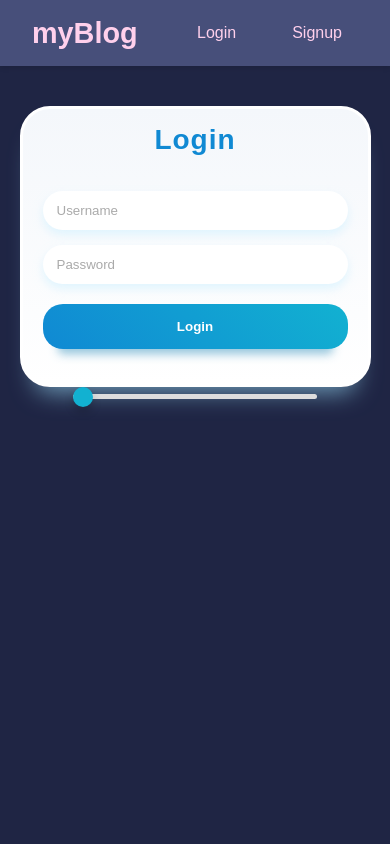
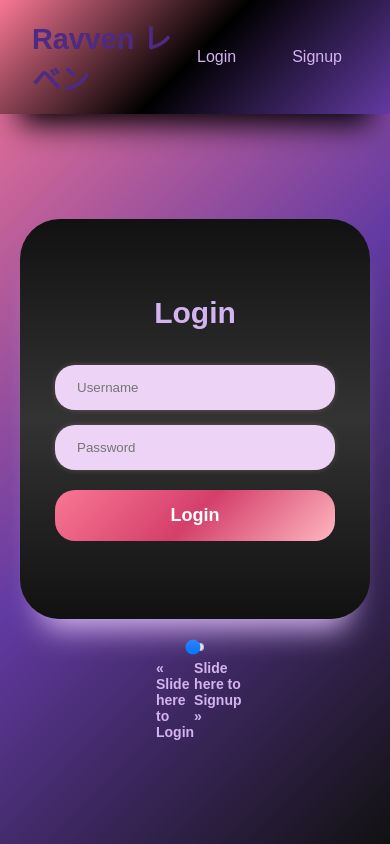
Before and after one commit to dab07/Ravven, a React Native app in the folder ui/: screen /login in a window 390 px wide. Built offline with nearby package versions, Linux system fonts and the light colour scheme; no server answers.

Commit message:
add login, signup css profile verification crashes

```diff
--- a/ui/src/App.tsx
+++ b/ui/src/App.tsx
@@ -15,8 +15,8 @@ const App = () => {
                 <Routes>
                     <Route path="/" element={<Layout />}>
                         <Route index element={<IndexPage />} />
-                        <Route path="/login" element={<Login str="Login" />} />
-                        <Route path="/signup" element={<Signup str="Signup" />} />
+                        <Route path="/login" element={<Login />} />
+                        <Route path="/signup" element={<Signup />} />
                         <Route path="/createpost" element={<CreatePost/>}/>
                     </Route>
                 </Routes>
--- a/ui/src/Components/Blogs.tsx
+++ b/ui/src/Components/Blogs.tsx
@@ -7,7 +7,7 @@ const Blogs = ({ post } : {post : Post | null} ) => {
         return null;
     }
 
-    console.log("Post data:", post); // Debug log to see what we're receiving
+    console.log("Post data:", post);
 
     return (
         <div className="blogs">
--- a/ui/src/Components/Headers.tsx
+++ b/ui/src/Components/Headers.tsx
@@ -1,63 +1,58 @@
-import React, {useEffect, useState} from "react";
-import { Link } from "react-router-dom";
+import React, { useEffect } from "react";
+import { Link, useLocation, useNavigate } from "react-router-dom";
 import '../css/App.css';
-
-interface Profile {
-    username: string;
-}
+import { useAuth } from "../Context/AuthContext";
 
 const Headers = () => {
-    const [profile, setProfile] = useState<Profile | null>(null);
+    const location = useLocation();
+    const navigate = useNavigate();
+    const { isAuthenticated, user, logout , refreshProfile} = useAuth();
 
-    useEffect(() => {
-        fetch('http://localhost:3000/profile', {
-            method : 'GET',
-            credentials: 'include',
-            headers: {
-                'Content-Type': 'application/json'
-            }
-        })
-            .then(response => {
-                if (!response.ok) {
-                    throw new Error('Network response was not ok');
-                }
-                return response.json();
-            })
-            .then((data: Profile) => {
-                setProfile(data);
-            })
-            .catch(error => {
-                console.error('Error fetching profile:', error);
-            });
-    }, []);
+    // const getProfile = async () => {
+    //     const token = localStorage.getItem('token');
+    //     try {
+    //         const response = await fetch("http://localhost:3000/profile", {
+    //             method: "GET",
+    //             headers: {
+    //                 "Content-Type": "application/json",
+    //                 "Authorization": token ? `Bearer ${token}` : ''
+    //             },
+    //             credentials: "include",
+    //         });
+    //         if (response.ok) {
+    //             const data = await response.json();
+    //             return data;
+    //         } else {
+    //             console.error("Network response was not ok");
+    //         }
+    //     } catch(error) {
+    //         console.error('Error fetching profile:', error);
+    //     }
+    // };
 
-    const logout = () => {
-        fetch('http://localhost:3000/logout', {
-            method: 'POST',
-            credentials: 'include',
-        })
-            .then(() => {
-                setProfile(null);
-            })
-            .catch(error => {
-                console.error('Error logging out:', error);
-            });
+    // useEffect(() => {
+    //     refreshProfile();
+    // }, [location]);
+
+    const handleLogout = () => {
+        logout();
+        navigate('/');
     };
 
     return (
         <div className="header">
-            <Link to="/" className="logo">myBlog</Link>
+            <Link to="/" className="logo">Ravven レベン</Link>
             <div className="nav">
-                {profile ? (
+                {isAuthenticated && user ? (
                     <>
-                        <p>Welcome, {profile.username}</p>
-                        <Link to ='/createpost'>Create Post</Link>
-                        <button onClick={logout}>Logout</button>
+                        <p>Welcome, {user.username}</p>
+                        <Link to='/createpost'>Create Post</Link>
+                        <button onClick={handleLogout}>Logout</button>
                     </>
                 ) : (
                     <>
-                        <Link to="/login" >Login</Link>
-                        <Link to="/signup" >Signup</Link>
+                        <Link to="/login">Login</Link>
+                        <Link to="/signup">Signup</Link>
                     </>
                 )}
             </div>
--- a/ui/src/Pages/Login.tsx
+++ b/ui/src/Pages/Login.tsx
@@ -1,87 +1,111 @@
 import React, { useState } from 'react';
 import '../css/Login.css';
+import { useNavigate } from 'react-router-dom';
 import {useAuth} from "../Context/AuthContext";
-import { useNavigate } from 'react-router-dom';
 
-type LoginProps = {
-    str: string;
-};
-
-const Login = ({str}: LoginProps) =>  {
-    const navigate = useNavigate();
-
+const Login = () => {
     const [username, setUsername] = useState('');
     const [password, setPassword] = useState('');
-    const [error, setError] = useState('');
+    const [sliderValue, setSliderValue] = useState(0);
+    const [isSignup, setIsSignup] = useState(false);
+    const navigate = useNavigate();
     const {login} = useAuth();
 
-    const [sliderValue, setSliderValue] = useState(0);
+    const loggingIn = async (username: string, password: string) => {
+        try {
+            const response = await fetch('http://localhost:3000/login', {
+                method: 'POST',
+                body: JSON.stringify({ username, password }),
+                headers: { 'Content-Type': 'application/json' },
+            });
+            const result = await response.json();
+            if (response.ok) {
+                login(result.user)
+                navigate('/');
+            }
+            console.log('Login response:', result);
+        } catch (error) {
+            console.error('Error during login:', error);
+        }
+    };
 
     const handleSliderChange = (e: React.ChangeEvent<HTMLInputElement>) => {
         const value = parseInt(e.target.value);
         setSliderValue(value);
 
-        // If value is less than 50%, navigate to Login, else navigate to Signup
-        if (value <= 50) {
+        if (value > 50) {
+            setIsSignup(true);
+            navigate('/signup');
+        } else {
+            setIsSignup(false);
             navigate('/login');
-        } else {
-            navigate("/signup");
         }
     };
 
-
-    const handleLogin = async (e: React.MouseEvent<HTMLButtonElement>) => {
-        e.preventDefault();
-        try {
-            const response = await fetch('http://localhost:3000/login', {
-                method: 'POST',
-                body: JSON.stringify({username, password}),
-                headers: {'Content-Type': 'application/json'},
-                credentials: 'include'
-            });
-
-            const data = await response.json();
-            console.log("Login data ", data)
-            if (response.ok) {
-                login(data.token, data.user);
-                navigate('/');
-            } else {
-                setError(data.error || 'Login failed');
-            }
-        } catch (error) {
-            console.error('Login error:', error);
-            setError('An error occurred during login');
-        }
+    const handleLogin = (event: React.MouseEvent<HTMLButtonElement>) => {
+        event.preventDefault();
+        loggingIn(username, password);
     };
 
     return (
-        <div className="container">
-            <div className="heading">{str}</div>
+        <div className="main-container">
+            <div className="cylinder-container">
+                <div className={`cylinder-box ${isSignup ? 'flipped' : ''}`}>
+                    <div className="form-container login">
+                        <div className="heading">Login</div>
                         <form className="form">
                             <input
                                 placeholder="Username"
-                    id="username"
                                 type="text"
                                 className="input"
                                 value={username}
                                 onChange={e => setUsername(e.target.value)}
-                    required={true}
+                                required
                             />
                             <input
                                 placeholder="Password"
-                    id="password"
                                 type="password"
                                 className="input"
                                 value={password}
                                 onChange={e => setPassword(e.target.value)}
-                    required={true}
+                                required
                             />
                             <button className="login-button" onClick={handleLogin}>
                                 Login
                             </button>
                         </form>
+                    </div>
+
+                    <div className="form-container signup">
+                        <div className="heading">Signup</div>
+                        <form className="form">
+                            <input
+                                placeholder="Username"
+                                type="text"
+                                className="input"
+                                required
+                            />
+                            <input
+                                placeholder="Password"
+                                type="password"
+                                className="input"
+                                required
+                            />
+                            <input
+                                placeholder="Confirm Password"
+                                type="password"
+                                className="input"
+                                required
+                            />
+                            <button className="login-button">
+                                Sign Up
+                            </button>
+                        </form>
+                    </div>
+                </div>
+            </div>
+
             <div className="slider-container">
-
                 <input
                     type="range"
                     min="0"
@@ -91,8 +115,12 @@ const Login = ({str}: LoginProps) =>  {
                     onChange={handleSliderChange}
                 />
             </div>
+            <div className="slider-labels">
+                <span>« Slide here to Login</span>
+                <span>Slide here to Signup »</span>
+            </div>
         </div>
     );
-}
+};
 
 export default Login;
--- a/ui/src/Pages/Signup.tsx
+++ b/ui/src/Pages/Signup.tsx
@@ -1,23 +1,20 @@
 import React, { useState } from 'react';
 import '../css/Login.css';
-import {useNavigate} from 'react-router-dom'
+import { useNavigate } from 'react-router-dom';
 
-type SignupProps = {
-    str: string;
-};
-
-const Signup = ({ str }: SignupProps) => {
+const Signup = () => {
     const [username, setUsername] = useState('');
     const [password, setPassword] = useState('');
     const [confirmPassword, setConfirmPassword] = useState('');
     const [sliderValue, setSliderValue] = useState(100);
+    const [isSignup, setIsSignup] = useState(true);
     const navigate = useNavigate();
 
     const signingUp = async (username: string, password: string) => {
         try {
             const response = await fetch('http://localhost:3000/signup', {
                 method: 'POST',
-                body: JSON.stringify({ username, password}),
+                body: JSON.stringify({ username, password }),
                 headers: { 'Content-Type': 'application/json' },
             });
             const result = await response.json();
@@ -31,11 +28,12 @@ const Signup = ({ str }: SignupProps) => {
         const value = parseInt(e.target.value);
         setSliderValue(value);
 
-        // If value is less than 50%, navigate to Login, else navigate to Signup
         if (value <= 50) {
+            setIsSignup(false);
             navigate('/login');
         } else {
-            navigate("/signup");
+            setIsSignup(true);
+            navigate('/signup');
         }
     };
 
@@ -49,41 +47,69 @@ const Signup = ({ str }: SignupProps) => {
     };
 
     return (
-        <div className="container">
-            <div className="heading">{str}</div>
+        <div className="main-container">
+            <div className="cylinder-container">
+                <div className={`cylinder-box ${isSignup ? 'flipped' : ''}`}>
+                    <div className="form-container login">
+                        <div className="heading">Login</div>
                         <form className="form">
                             <input
-                    placeholder="E-mail"
-                    id="email"
-                    type="email"
+                                placeholder="Username"
+                                type="text"
                                 className="input"
                                 value={username}
                                 onChange={e => setUsername(e.target.value)}
-                    required={true}
+                                required
                             />
                             <input
                                 placeholder="Password"
-                    id="password"
                                 type="password"
+                                className="input"
                                 value={password}
+                                onChange={e => setPassword(e.target.value)}
+                                required
+                            />
+                            <button className="login-button">
+                                Login
+                            </button>
+                        </form>
+                    </div>
+
+                    <div className="form-container signup">
+                        <div className="heading">Signup</div>
+                        <form className="form">
+                            <input
+                                placeholder="Username"
+                                type="text"
                                 className="input"
-                    onChange={e => setPassword(e.target.value)}
-                    required={true}
+                                value={username}
+                                onChange={e => setUsername(e.target.value)}
+                                required
                             />
                             <input
                                 placeholder="Password"
-                    id="password"
+                                type="password"
+                                className="input"
+                                value={password}
+                                onChange={e => setPassword(e.target.value)}
+                                required
+                            />
+                            <input
+                                placeholder="Confirm Password"
+                                type="password"
+                                className="input"
                                 value={confirmPassword}
                                 onChange={e => setConfirmPassword(e.target.value)}
-                    type="password"
-                    className="input"
-                    required={true}
+                                required
                             />
                             <button className="login-button" onClick={handleSignUp}>
                                 Sign Up
                             </button>
+                        </form>
+                    </div>
+                </div>
+            </div>
 
-            </form>
             <div className="slider-container">
                 <input
                     type="range"
@@ -94,6 +120,10 @@ const Signup = ({ str }: SignupProps) => {
                     onChange={handleSliderChange}
                 />
             </div>
+            <div className="slider-labels">
+                <span>« Slide here to Login</span>
+                <span>Slide here to Signup »</span>
+            </div>
         </div>
     );
 };
--- a/ui/src/css/App.css
+++ b/ui/src/css/App.css
@@ -8,7 +8,7 @@ body, html {
     width: 100%;
     height: 100%;
     font-family: 'Arial', sans-serif;
-    background-color: #1F2544;
+    background: linear-gradient(135deg, #f97794, #623aa2, #111111);
 }
 
 .main {
@@ -24,14 +24,14 @@ body, html {
     justify-content: space-between;
     align-items: center;
     padding: 1rem 2rem;
-    background-color: #474F7A;
-    box-shadow: 0 2px 5px rgba(0, 0, 0, 0.1);
+    background: linear-gradient(135deg, #f97794, #000000, #623aa2);
+    box-shadow: #000000 0 30px 30px -20px
 }
 
 .logo {
     font-size: 1.8rem;
     font-weight: bold;
-    color: #FFD0EC;
+    color: #4E2A85;
     text-decoration: none;
 }
 
@@ -43,19 +43,19 @@ body, html {
 
 .nav a {
     text-decoration: none;
-    color: #FFD0EC;
+    color: #d4b4f0;
     font-weight: 500;
     padding: 0.5rem 1rem;
     border-radius: 4px;
     transition: all 0.3s ease;
 }
 .nav a:hover {
-    color: #81689D;
+    color: #978ed9;
 }
 
 .nav button {
-    background-color: #81689D;
-    color: #FFD0EC;
+    background-color: #5a68c2;
+    color: #978ed9;
     border: none;
     padding: 0.5rem 1rem;
     border-radius: 4px;
--- a/ui/src/css/Login.css
+++ b/ui/src/css/Login.css
@@ -1,149 +1,140 @@
-.container {
-    max-width: 400px;
-    background: linear-gradient(
-            0deg,
-            rgb(255, 255, 255) 0%,
-            rgb(244, 247, 251) 100%
-    );
-    border-radius: 30px;
-    padding: 20px 30px;
-    border: 3px solid rgb(255, 255, 255);
-    box-shadow: rgba(133, 189, 215, 0.8) 0 20px 25px -15px;
-    margin: 40px auto;
+.main-container {
+    display: flex;
+    flex-direction: column;
+    align-items: center;
+    justify-content: center;
+    height: 100vh;
 }
 
+.cylinder-container {
+    perspective: 1000px;
+}
+
+.cylinder-box {
+    width: 350px;
+    height: 400px;
+    border-radius: 40px;
+    position: relative;
+    transform-style: preserve-3d;
+    transition: transform 0.6s cubic-bezier(0.68, -0.55, 0.27, 1.55);
+}
+
+.cylinder-box.flipped {
+    transform: rotateY(180deg);
+}
+
+.form-container {
+    width: 100%;
+    height: 100%;
+    position: absolute;
+    backface-visibility: hidden;
+    display: flex;
+    flex-direction: column;
+    align-items: center;
+    justify-content: center;
+    padding: 25px 35px;
+    background: linear-gradient(#111111, #333333, #111111);
+    border-radius: 40px;
+    box-shadow: #d4b4f0 0 30px 30px -20px;
+}
+
+.signup {
+    transform: rotateY(180deg);
+}
 
 .heading {
     text-align: center;
-    font-weight: 800;
-    font-size: 28px;
-    color: #1089d3;
-    letter-spacing: 1px;
+    font-weight: 900;
+    font-size: 30px;
+    color: #d4b4f0;
 }
-
 
 .form {
     margin-top: 20px;
+    width: 100%;
 }
 
-.form .input {
+.input {
     width: 100%;
-    background: white;
+    background: #edd4f6;
     border: none;
-    padding: 12px 16px;
+    padding: 15px 20px;
     border-radius: 20px;
     margin-top: 15px;
-    box-shadow: 0 5px 10px rgba(207, 240, 255, 0.6);
+    box-shadow: #FFB6C1 0 0 10px -5px;
     border-inline: 2px solid transparent;
-    transition: all 0.3s ease-in-out;
 }
 
-.form .input:hover {
-    border-inline: 2px solid #1089d3;
+.input:focus {
+    outline: none;
+    border-inline: 2px solid #623AA2;
 }
 
-
-.form .input::-moz-placeholder {
-    color: rgb(170, 170, 170);
+.login-button {
+    width: 100%;
+    padding: 15px;
+    border-radius: 20px;
+    border: none;
+    background: linear-gradient(135deg, #F97794, #D43F6A,#FFB6C1);
+    color: white;
+    font-size: 18px;
+    font-weight: bold;
+    cursor: pointer;
+    margin-top: 20px;
 }
 
-.form .input::placeholder {
-    color: rgb(170, 170, 170);
-}
-
-.form .input:focus {
-    outline: none;
-    border-inline: 2px solid #12b1d1;
-    box-shadow: 0 8px 15px rgba(18, 177, 209, 0.2);
-}
-form .login-button {
-    display: block;
-    width: 100%;
-    font-weight: bold;
-    background: linear-gradient(
-            45deg,
-            rgb(16, 137, 211) 0%,
-            rgb(18, 177, 209) 100%
-    );
-    color: white;
-    padding-block: 15px;
-    margin: 20px auto;
-    border-radius: 20px;
-    box-shadow: rgba(133, 189, 215, 0.8784313725) 0 20px 10px -15px;
-    border: none;
-    transition: all 0.2s ease-in-out;
-}
-
-.form .login-button:hover {
-    transform: scale(1.03);
-    box-shadow: rgba(133, 189, 215, 0.8784313725) 0 23px 10px -20px;
-}
-
-.form .login-button:active {
-    transform: scale(0.95);
-    box-shadow: rgba(133, 189, 215, 0.8784313725) 0 15px 10px -10px;
+.login-button:hover {
+    background: linear-gradient(135deg, #623aa2, #4E2A85, #7D5BA6);
 }
 
 .slider-container {
-    position: relative;
-    width: 100%;
+    margin-top: 20px;
+    width: 50%; /* Set to half of main container width */
     display: flex;
     justify-content: center;
-    align-items: center;
-    margin-top: 20px;
+}
+/* Slider */
+.slider {
+    width: 10%; /* Half of the container */
+    cursor: pointer;
+    transition: width 0.3s ease-in-out;
 }
 
-.cylinder {
-    width: 150px;
-    height: 50px;
-    border-radius: 25px;
-    background: linear-gradient(90deg, #1089d3 0%, #12b1d1 100%);
+.slider-labels {
     display: flex;
-    align-items: center;
-    justify-content: center;
-    color: white;
+    justify-content: space-between;
+    width: 20%;
+    font-size: 14px;
+    color: #d4b4f0;
     font-weight: bold;
-    transform: rotateY(0deg);
-    transition: transform 0.5s ease-in-out;
+    margin-top: 5px;
 }
 
-.slider {
-    position: absolute;
-    bottom: -30px;
-    width: 80%;
-    appearance: none;
-    height: 5px;
-    background: #ddd;
-    border-radius: 10px;
-    outline: none;
-    transition: background 0.3s;
-}
-
+/* Slider Thumb Styling (for Chrome, Edge, Safari) */
 .slider::-webkit-slider-thumb {
     appearance: none;
     width: 20px;
     height: 20px;
-    background: #12b1d1;
+    background: #3a86ff;
     border-radius: 50%;
     cursor: pointer;
-    box-shadow: 0px 5px 10px rgba(0, 0, 0, 0.2);
+    transition: transform 0.3s ease-in-out;
 }
 
+.slider::-webkit-slider-thumb:hover {
+    transform: scale(1.2);
+}
+
+/* Slider Thumb for Firefox */
 .slider::-moz-range-thumb {
     width: 20px;
     height: 20px;
-    background: #12b1d1;
+    background: #FFD700;
     border-radius: 50%;
     cursor: pointer;
+    transition: transform 0.3s ease-in-out;
 }
 
-@media (max-width: 500px) {
-    .container {
-        max-width: 90%;
-        padding: 15px 20px;
-    }
-
-    .form .input {
-        padding: 12px;
-    }
+.slider::-moz-range-thumb:hover {
+    transform: scale(1.2);
 }
```
Also changed, not shown: ui/src/Context/AuthContext.tsx (+84 -49 lines), 2 other files (tests, documents, lock files or other folders). Lines whose indentation alone changed are shown as unchanged.
